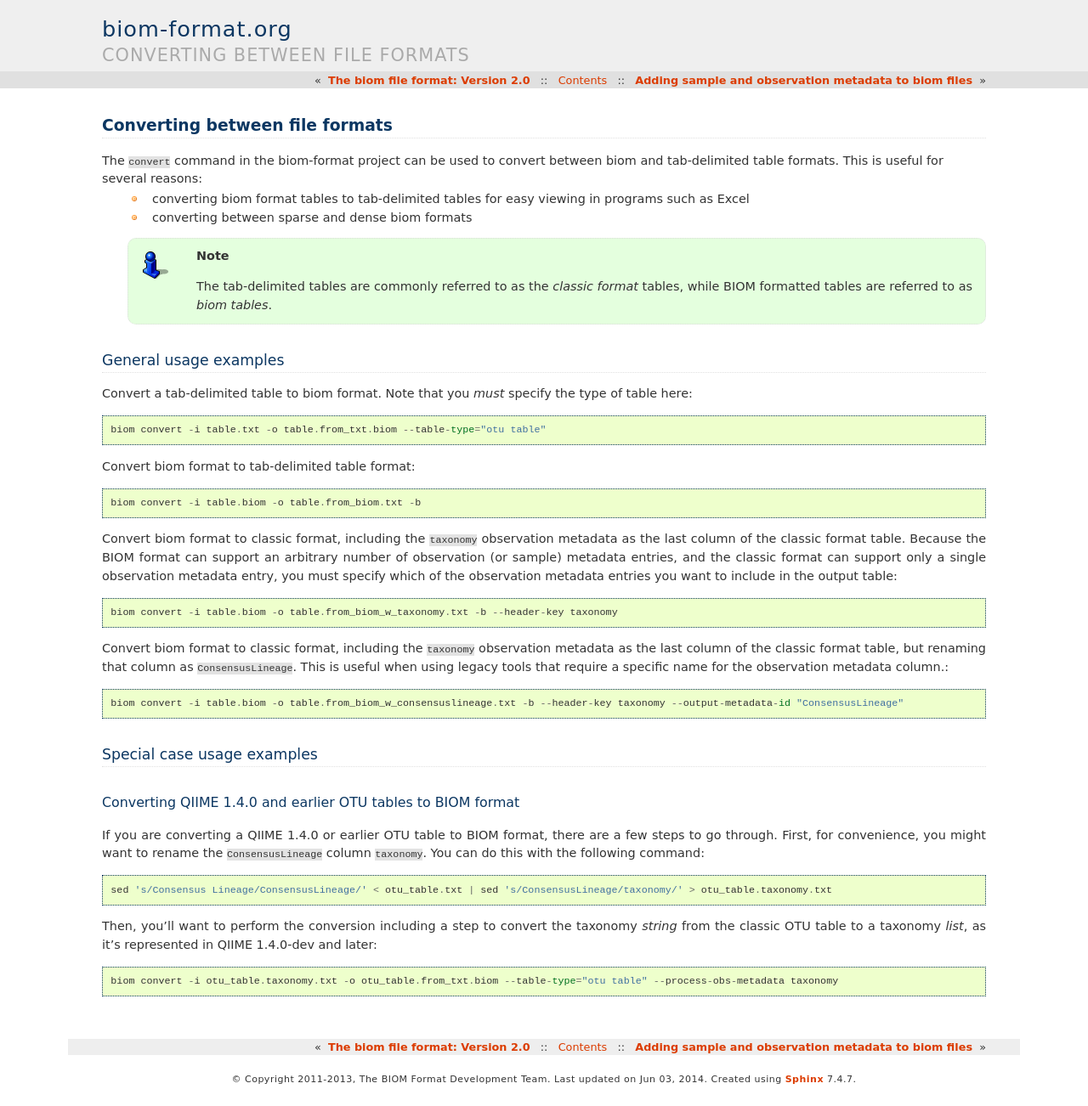
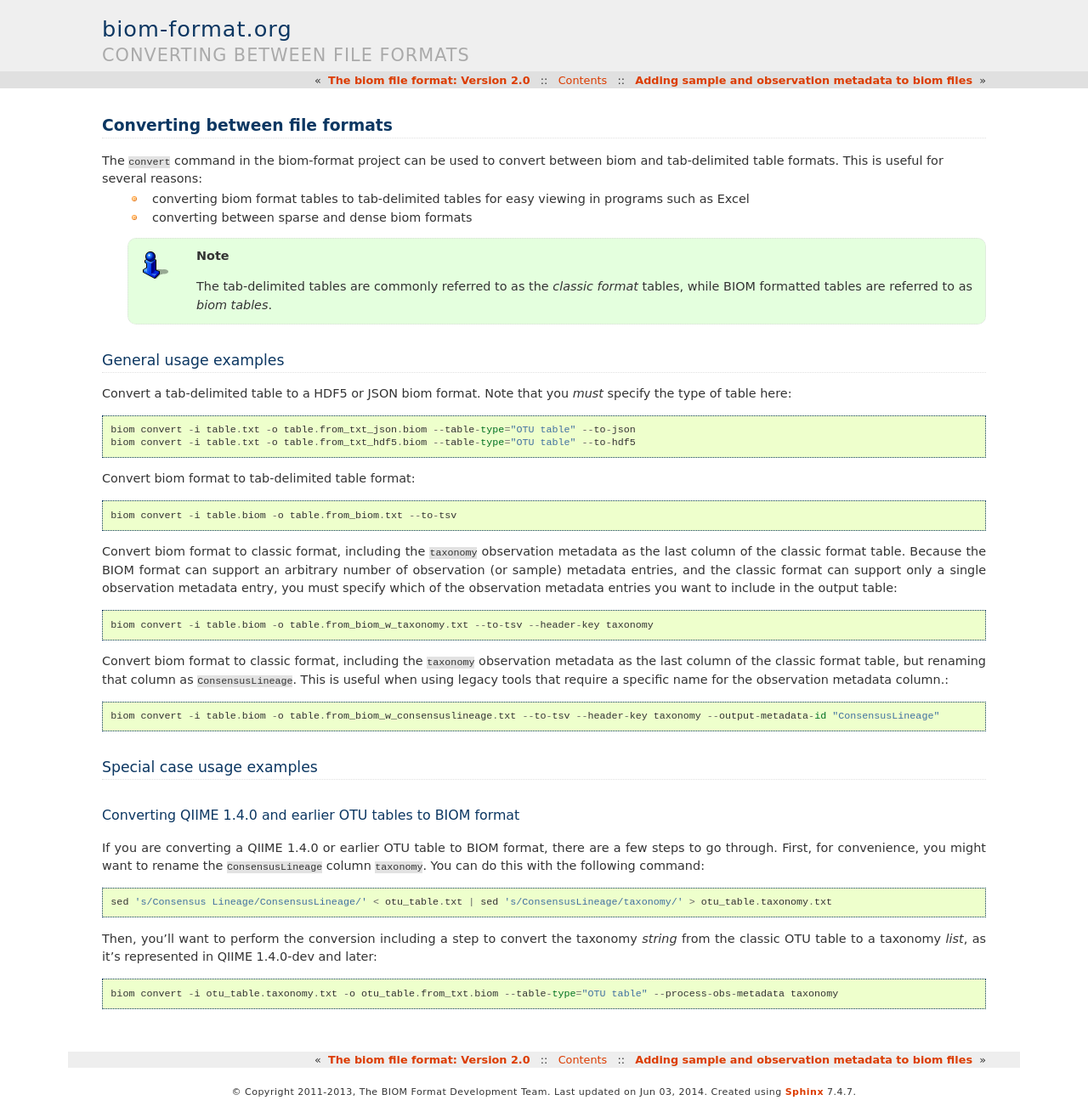
Before and after one commit to biocore/biom-format, a Sphinx documentation site: the page built from doc/documentation/biom_conversion.rst, in a window 1280 px wide. Shown: the whole page at 85% size. Built offline with Sphinx 7.4.7, drawn with Linux system fonts in a browser that asks for light colours; formulas are drawn with MathJax 3; pages that are not in the unit, such as notebooks, are missing from menus.

Commit message:
DOC: updated convert messages

```diff
--- a/doc/documentation/biom_conversion.rst
+++ b/doc/documentation/biom_conversion.rst
@@ -13,21 +13,22 @@ The ``convert`` command in the biom-format project can be used to convert betwee
 General usage examples
 ----------------------
 
-Convert a tab-delimited table to biom format. Note that you *must* specify the type of table here::
+Convert a tab-delimited table to a HDF5 or JSON biom format. Note that you *must* specify the type of table here::
 
-	biom convert -i table.txt -o table.from_txt.biom --table-type="otu table"
+	biom convert -i table.txt -o table.from_txt_json.biom --table-type="OTU table" --to-json
+	biom convert -i table.txt -o table.from_txt_hdf5.biom --table-type="OTU table" --to-hdf5
 
 Convert biom format to tab-delimited table format::
 
-	biom convert -i table.biom -o table.from_biom.txt -b
+	biom convert -i table.biom -o table.from_biom.txt --to-tsv
 
 Convert biom format to classic format, including the ``taxonomy`` observation metadata as the last column of the classic format table. Because the BIOM format can support an arbitrary number of observation (or sample) metadata entries, and the classic format can support only a single observation metadata entry, you must specify which of the observation metadata entries you want to include in the output table::
 
-	biom convert -i table.biom -o table.from_biom_w_taxonomy.txt -b --header-key taxonomy
+	biom convert -i table.biom -o table.from_biom_w_taxonomy.txt --to-tsv --header-key taxonomy
 
 Convert biom format to classic format, including the ``taxonomy`` observation metadata as the last column of the classic format table, but renaming that column as ``ConsensusLineage``. This is useful when using legacy tools that require a specific name for the observation metadata column.::
 
-	biom convert -i table.biom -o table.from_biom_w_consensuslineage.txt -b --header-key taxonomy --output-metadata-id "ConsensusLineage"
+	biom convert -i table.biom -o table.from_biom_w_consensuslineage.txt --to-tsv --header-key taxonomy --output-metadata-id "ConsensusLineage"
 
 Special case usage examples
 ---------------------------
@@ -40,4 +41,4 @@ If you are converting a QIIME 1.4.0 or earlier OTU table to BIOM format, there a
 
 Then, you'll want to perform the conversion including a step to convert the taxonomy `string` from the classic OTU table to a taxonomy `list`, as it's represented in QIIME 1.4.0-dev and later::
 
-	biom convert -i otu_table.taxonomy.txt -o otu_table.from_txt.biom --table-type="otu table" --process-obs-metadata taxonomy
+	biom convert -i otu_table.taxonomy.txt -o otu_table.from_txt.biom --table-type="OTU table" --process-obs-metadata taxonomy
```
